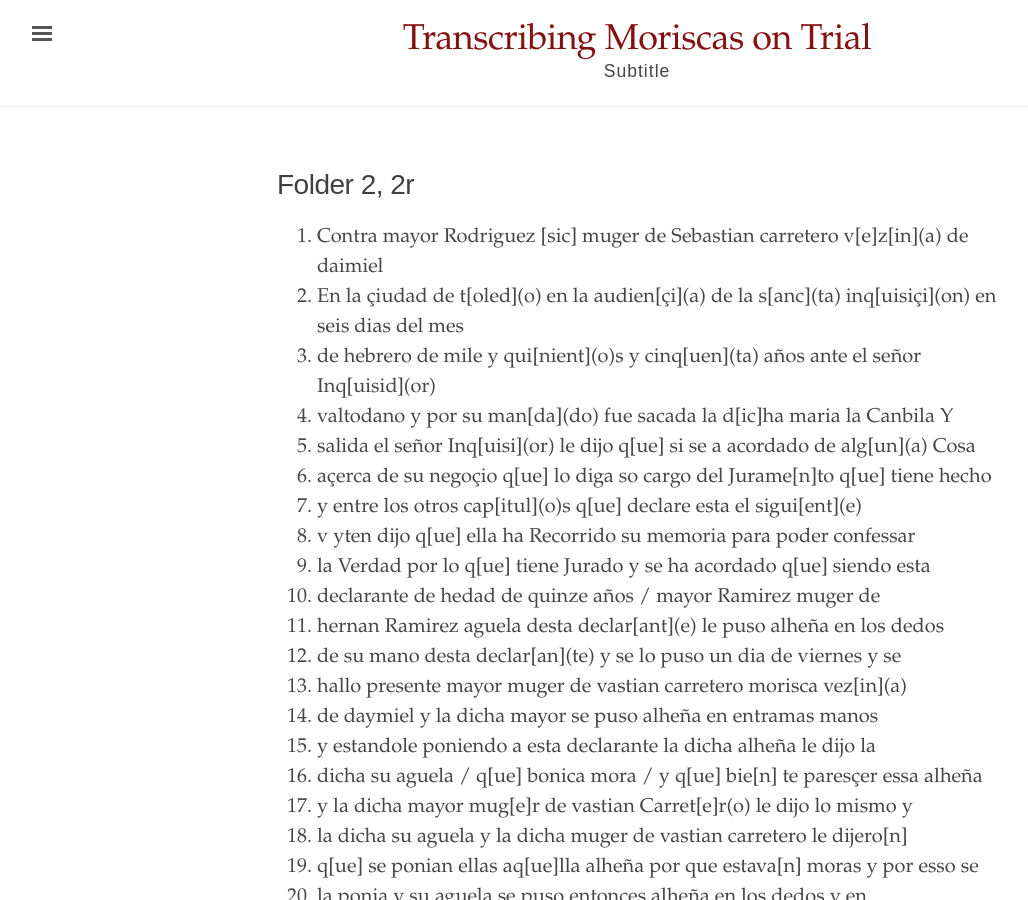
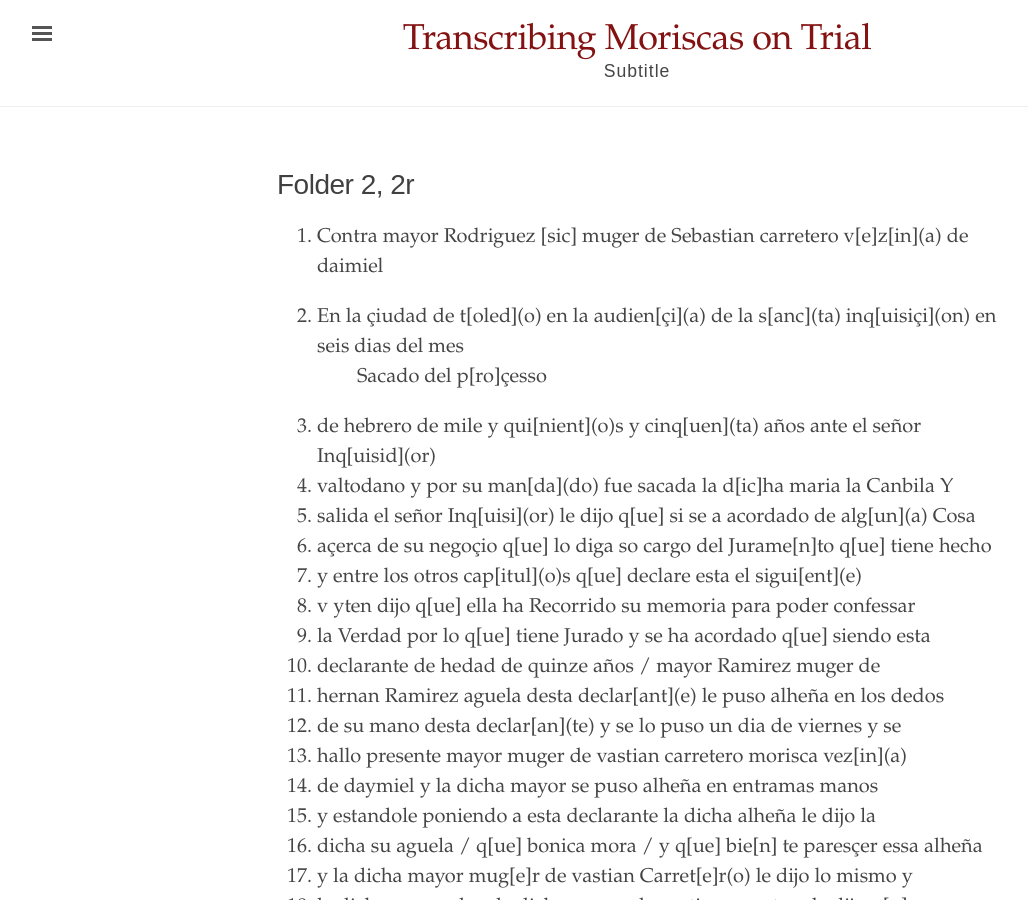
Before and after one commit to digbmc/moriscos-daimel, a Jekyll site: the page built from _texts/folder_2_2r.md, in a window 1280 px wide and 900 px high. Shown: the whole window, without its empty margins (3-1031 px from the left). Built offline with Jekyll 4.4.1, drawn with Linux system fonts in a browser that asks for light colours.

Commit message:
Footnote test 2.

```diff
--- a/_texts/folder_2_2r.md
+++ b/_texts/folder_2_2r.md
@@ -4,6 +4,7 @@ title: Folder 2, 2r
 ---
 1. Contra mayor Rodriguez \[sic\] muger de Sebastian carretero v\[e\]z\[in\](a) de daimiel
 2. En la çiudad de t\[oled\](o) en la audien\[çi\](a) de la s\[anc\](ta) inq\[uisiçi\](on) en seis dias del mes
+: Sacado del p\[ro\]çesso
 3. de hebrero de mile y qui\[nient\](o)s y cinq\[uen\](ta) años ante el señor Inq\[uisid\](or)
 4. valtodano y por su man\[da\](do) fue sacada la d\[ic\]ha maria la Canbila Y
 5. salida el señor Inq\[uisi\](or) le dijo q\[ue\] si se a acordado de alg\[un\](a) Cosa
```
